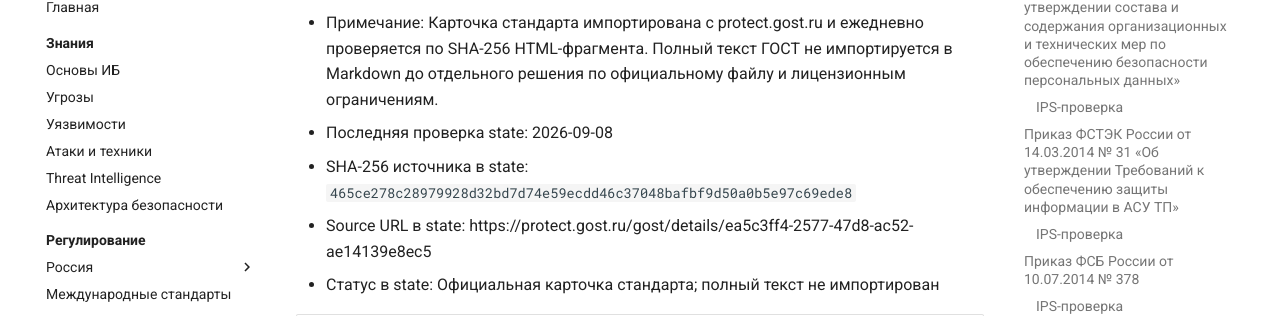
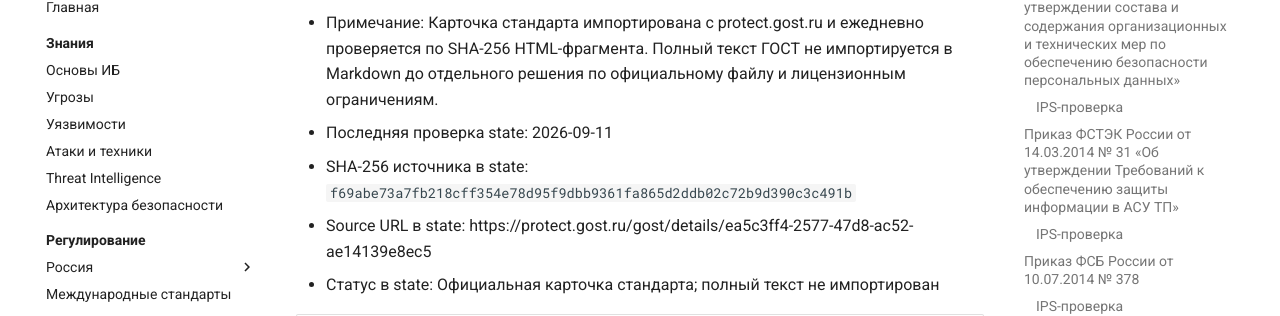
Before and after one commit to lexxand/base.cyberpractice, an MkDocs documentation site: the page built from docs/regulation/source-audits/latest.md, in a window 1280 px wide and 1400 px high, scrolled down 21099 px. Shown: the part 137-453 px from the top of the window. Built offline with MkDocs 1.6.1 and Material for MkDocs 9.7.7, drawn with Linux system fonts in a browser that asks for light colours; comment, search, counter and statistics services are not loaded; some of the changed text lies outside the part shown.

Commit message:
Update regulation documents

```diff
--- a/docs/regulation/source-audits/latest.md
+++ b/docs/regulation/source-audits/latest.md
@@ -25,7 +25,7 @@
 - Дата: 18.02.2013
 - Почему не full-text: импортирована официальная карточка/страница метаданных; полный текст документа в этом источнике не опубликован или требует отдельного официального источника
 - Примечание: IPS по дате/номеру не возвращает базовый приказ. БДУ ФСТЭК содержит официальную карточку и ссылку на страницу ФСТЭК, но не полный текст; из текущей среды fstec.ru не отвечает до таймаута.
-- Последняя проверка state: 2026-09-08
+- Последняя проверка state: 2026-09-11
 - SHA-256 источника в state: `f2c23305524846b1c8c054cd6985fbaff0f54a555542a569019ec31441c80859`
 - Source URL в state: https://bdu.fstec.ru/documents/20
 - Статус в state: Официальная карточка; полный текст не импортирован
@@ -53,7 +53,7 @@
 - Дата: 14.03.2014
 - Почему не full-text: импортирована официальная карточка/страница метаданных; полный текст документа в этом источнике не опубликован или требует отдельного официального источника
 - Примечание: IPS по дате/номеру не возвращает базовый приказ. БДУ ФСТЭК содержит официальную карточку и ссылку на страницу ФСТЭК, но не полный текст; из текущей среды fstec.ru не отвечает до таймаута.
-- Последняя проверка state: 2026-09-08
+- Последняя проверка state: 2026-09-11
 - SHA-256 источника в state: `bde7a02e6a9b5151785ae05dbd035d5f210283bb8f64c2ccbf1acc86d1763c97`
 - Source URL в state: https://bdu.fstec.ru/documents/25
 - Статус в state: Официальная карточка; полный текст не импортирован
@@ -81,7 +81,7 @@
 - Дата: 10.07.2014
 - Почему не full-text: импортирована официальная карточка/страница метаданных; полный текст документа в этом источнике не опубликован или требует отдельного официального источника
 - Примечание: Официальная статья ФСБ от 21.06.2016 содержит приказ № 378 в перечне действующих нормативно-методических документов. Полный текст приказа в статье не опубликован, поэтому страница не помечается как полный текст приказа.
-- Последняя проверка state: 2026-09-08
+- Последняя проверка state: 2026-09-11
 - SHA-256 источника в state: `7068967ea45bd56edf3eb3327f0187da727bb2c35feceb9241a00d945f8358b3`
 - Source URL в state: http://www.fsb.ru/fsb/science/single.htm!id%3D10437725%40fsbResearchart.html
 - Статус в state: Официальная карточка/статья ФСБ; полный текст приказа не импортирован
@@ -108,7 +108,7 @@
 - Дата: 05.02.2021
 - Почему не full-text: импортирована официальная карточка/страница метаданных; полный текст документа в этом источнике не опубликован или требует отдельного официального источника
 - Примечание: БДУ ФСТЭК содержит официальную карточку и ссылку на страницу ФСТЭК, но не полный текст; из текущей среды fstec.ru не отвечает до таймаута.
-- Последняя проверка state: 2026-09-08
+- Последняя проверка state: 2026-09-11
 - SHA-256 источника в state: `612878f7868ab38429458fafb7932e9a74ccde5c9c2b0273f675f99b56e6cdd4`
 - Source URL в state: https://bdu.fstec.ru/documents/18
 - Статус в state: Официальная карточка; полный текст не импортирован
@@ -134,7 +134,7 @@
 - Дата: 25.11.2025
 - Почему не full-text: есть официальные ссылки-кандидаты, но полный официальный источник пока не получен и не захэширован
 - Примечание: Нужна официальная страница/файл ФСТЭК для полного импорта. Из текущей среды fstec.ru не отвечает до TCP/HTTPS timeout; вторичные источники не используются.
-- Последняя проверка state: 2026-09-08
+- Последняя проверка state: 2026-09-11
 - Статус в state: Требует проверки
 
 | Ссылка | Результат | Детали |
@@ -157,7 +157,7 @@
 - Дата: 12.05.2026
 - Почему не full-text: есть официальные ссылки-кандидаты, но полный официальный источник пока не получен и не захэширован
 - Примечание: Нужна официальная страница/файл ФСТЭК для полного импорта. Из текущей среды fstec.ru не отвечает до TCP/HTTPS timeout; вторичные источники не используются.
-- Последняя проверка state: 2026-09-08
+- Последняя проверка state: 2026-09-11
 - Статус в state: Требует проверки
 
 | Ссылка | Результат | Детали |
@@ -180,7 +180,7 @@
 - Дата: 05.09.2013
 - Почему не full-text: есть официальные ссылки-кандидаты, но полный официальный источник пока не получен и не захэширован
 - Примечание: IPS по дате/номеру не возвращает приказ № 996. Документ исторический: требования обезличивания заменены приказом Роскомнадзора № 140 от 19.06.2025. Официальный поисковый индекс показывает региональную страницу Роскомнадзора с записью о приказе № 996 и регистрацией Минюста № 29935, но из текущей среды rkn.gov.ru/digital.gov.ru не отвечают до TCP/HTTPS timeout; вторичные источники не используются.
-- Последняя проверка state: 2026-09-08
+- Последняя проверка state: 2026-09-11
 - Статус в state: Исторический документ; требуется проверка замещения приказом № 140
 
 | Ссылка | Результат | Детали |
@@ -208,7 +208,7 @@
 - Дата: 22.01.2025
 - Почему не full-text: зафиксирован официальный файл и его SHA-256; полный текст файла не извлекается в Markdown до добавления отдельного repeatable extractor
 - Примечание: Официальный источник cbr.ru отдает документ как PDF. Файл фиксируется по SHA-256 и проверяется ежедневно; текст PDF в Markdown не извлекается.
-- Последняя проверка state: 2026-09-08
+- Последняя проверка state: 2026-09-11
 - SHA-256 источника в state: `ba8dfe621ce781ac447d2aa3f2aae6dd25ca117901c6191a11365983d8e23e02`
 - Source URL в state: https://www.cbr.ru/crosscut/lawacts/file/9945
 - Content-Type файла в state: `application/pdf`
@@ -237,7 +237,7 @@
 - Дата: 17.04.2019
 - Почему не full-text: зафиксирован официальный файл и его SHA-256; полный текст файла не извлекается в Markdown до добавления отдельного repeatable extractor
 - Примечание: Официальный источник cbr.ru отдает документ как PDF. Файл фиксируется по SHA-256 и проверяется ежедневно; текст PDF в Markdown не извлекается.
-- Последняя проверка state: 2026-09-08
+- Последняя проверка state: 2026-09-11
 - SHA-256 источника в state: `1f719f7da5b64a8d4848b08b5d3212e9a472658d8d437484bf80d4ccecdb987e`
 - Source URL в state: https://www.cbr.ru/ref/analytics/na_vr/file/812
 - Content-Type файла в state: `application/pdf`
@@ -265,7 +265,7 @@
 - Дата: 30.01.2025
 - Почему не full-text: зафиксирован официальный файл и его SHA-256; полный текст файла не извлекается в Markdown до добавления отдельного repeatable extractor
 - Примечание: Поиск Банка России возвращает № 851-П от 30.01.2025. Официальный источник cbr.ru отдает документ как PDF. Файл фиксируется по SHA-256 и проверяется ежедневно; текст PDF в Markdown не извлекается.
-- Последняя проверка state: 2026-09-08
+- Последняя проверка state: 2026-09-11
 - SHA-256 источника в state: `e1f634070c57c71dd85f550466d35fed608f48886c5710b8566811c4425b0cbd`
 - Source URL в state: https://www.cbr.ru/ref/analytics/na_vr/file/6262
 - Content-Type файла в state: `application/pdf`
@@ -293,7 +293,7 @@
 - Дата: 24.10.2024
 - Почему не full-text: импортирована официальная карточка/страница метаданных; полный текст документа в этом источнике не опубликован или требует отдельного официального источника
 - Примечание: Карточка стандарта импортирована с protect.gost.ru и ежедневно проверяется по SHA-256 HTML-фрагмента. Полный текст ГОСТ не импортируется в Markdown до отдельного решения по официальному файлу и лицензионным ограничениям.
-- Последняя проверка state: 2026-09-08
+- Последняя проверка state: 2026-09-11
 - SHA-256 источника в state: `840872e804c1e9ad1e963dff5cb05b7210a419bb9f4177edfc6fb975b5b9ee02`
 - Source URL в state: https://protect.gost.ru/gost/details/f3818925-a96f-4f55-96e9-46b44720ee64
 - Статус в state: Официальная карточка стандарта; полный текст не импортирован
@@ -319,7 +319,7 @@
 - Дата: 2021
 - Почему не full-text: импортирована официальная карточка/страница метаданных; полный текст документа в этом источнике не опубликован или требует отдельного официального источника
 - Примечание: Карточка стандарта импортирована с protect.gost.ru и ежедневно проверяется по SHA-256 HTML-фрагмента. Полный текст ГОСТ не импортируется в Markdown до отдельного решения по официальному файлу и лицензионным ограничениям.
-- Последняя проверка state: 2026-09-08
+- Последняя проверка state: 2026-09-11
 - SHA-256 источника в state: `cc2ca816e54097b952e1cc4b86a9f1675af7e1bb64b4eb9817c10fc6468231a1`
 - Source URL в state: https://protect.gost.ru/gost/details/c584277d-3b7d-4459-96bb-f6441a0ecc98
 - Статус в state: Официальная карточка стандарта; полный текст не импортирован
@@ -345,7 +345,7 @@
 - Дата: 2022
 - Почему не full-text: импортирована официальная карточка/страница метаданных; полный текст документа в этом источнике не опубликован или требует отдельного официального источника
 - Примечание: Карточка стандарта импортирована с protect.gost.ru и ежедневно проверяется по SHA-256 HTML-фрагмента. Полный текст ГОСТ не импортируется в Markdown до отдельного решения по официальному файлу и лицензионным ограничениям.
-- Последняя проверка state: 2026-09-08
+- Последняя проверка state: 2026-09-11
 - SHA-256 источника в state: `72fd2926b33965cd673271492e9c1b2318466b8eb76d8cec41939c28fed5e73e`
 - Source URL в state: https://protect.gost.ru/gost/details/d5008460-671b-4563-9388-d1d0f9ecdbbf
 - Статус в state: Официальная карточка стандарта; полный текст не импортирован
@@ -371,7 +371,7 @@
 - Дата: 2022
 - Почему не full-text: импортирована официальная карточка/страница метаданных; полный текст документа в этом источнике не опубликован или требует отдельного официального источника
 - Примечание: Карточка стандарта импортирована с protect.gost.ru и ежедневно проверяется по SHA-256 HTML-фрагмента. Полный текст ГОСТ не импортируется в Markdown до отдельного решения по официальному файлу и лицензионным ограничениям.
-- Последняя проверка state: 2026-09-08
+- Последняя проверка state: 2026-09-11
 - SHA-256 источника в state: `4af1459b3c21c8f6038c87b88c4730ca364359198f27f41fe23a66157b4da5bf`
 - Source URL в state: https://protect.gost.ru/gost/details/3dcc47c2-d28d-4a0d-a7cc-6f4ad8609b7c
 - Статус в state: Официальная карточка стандарта; полный текст не импортирован
@@ -397,7 +397,7 @@
 - Дата: 2022
 - Почему не full-text: импортирована официальная карточка/страница метаданных; полный текст документа в этом источнике не опубликован или требует отдельного официального источника
 - Примечание: Карточка стандарта импортирована с protect.gost.ru и ежедневно проверяется по SHA-256 HTML-фрагмента. Полный текст ГОСТ не импортируется в Markdown до отдельного решения по официальному файлу и лицензионным ограничениям.
-- Последняя проверка state: 2026-09-08
+- Последняя проверка state: 2026-09-11
 - SHA-256 источника в state: `b12d33693a55f971990884d5b4e4d7a0bebbf690e23bfcc7e7f2df4d515ddaee`
 - Source URL в state: https://protect.gost.ru/gost/details/45281d05-ebb9-4819-ae17-f8efa45b69fa
 - Статус в state: Официальная карточка стандарта; полный текст не импортирован
@@ -423,7 +423,7 @@
 - Дата: 2022
 - Почему не full-text: импортирована официальная карточка/страница метаданных; полный текст документа в этом источнике не опубликован или требует отдельного официального источника
 - Примечание: Карточка стандарта импортирована с protect.gost.ru и ежедневно проверяется по SHA-256 HTML-фрагмента. Полный текст ГОСТ не импортируется в Markdown до отдельного решения по официальному файлу и лицензионным ограничениям.
-- Последняя проверка state: 2026-09-08
+- Последняя проверка state: 2026-09-11
 - SHA-256 источника в state: `39290405e945f0693cedfa4c679093470021663af33da8bbad4d62ebeb21db85`
 - Source URL в state: https://protect.gost.ru/gost/details/5eb2da92-c6e0-46ef-b260-051a7b6daf09
 - Статус в state: Официальная карточка стандарта; полный текст не импортирован
@@ -449,7 +449,7 @@
 - Дата: 2024
 - Почему не full-text: импортирована официальная карточка/страница метаданных; полный текст документа в этом источнике не опубликован или требует отдельного официального источника
 - Примечание: Карточка стандарта импортирована с protect.gost.ru и ежедневно проверяется по SHA-256 HTML-фрагмента. Полный текст ГОСТ не импортируется в Markdown до отдельного решения по официальному файлу и лицензионным ограничениям.
-- Последняя проверка state: 2026-09-08
+- Последняя проверка state: 2026-09-11
 - SHA-256 источника в state: `bce1ad2cfd506c58f92b92ac9c9b728680e299d899b9f5c8a54813c1a3f9f1e2`
 - Source URL в state: https://protect.gost.ru/gost/details/01dbad89-c066-4afe-887d-19e66b116949
 - Статус в state: Официальная карточка стандарта; полный текст не импортирован
@@ -475,7 +475,7 @@
 - Дата: 28.01.2014
 - Почему не full-text: импортирована официальная карточка/страница метаданных; полный текст документа в этом источнике не опубликован или требует отдельного официального источника
 - Примечание: Карточка стандарта импортирована с protect.gost.ru и ежедневно проверяется по SHA-256 HTML-фрагмента. Полный текст ГОСТ не импортируется в Markdown до отдельного решения по официальному файлу и лицензионным ограничениям.
-- Последняя проверка state: 2026-09-08
+- Последняя проверка state: 2026-09-11
 - SHA-256 источника в state: `b33c0fae254f23702bf89420ae39869a624648380c847d1ff751aa7188f041f2`
 - Source URL в state: https://protect.gost.ru/gost/details/833cf1bb-c3db-4a87-a37e-3b513c006ed6
 - Статус в state: Официальная карточка стандарта; полный текст не импортирован
@@ -501,8 +501,8 @@
 - Дата: 2018
 - Почему не full-text: импортирована официальная карточка/страница метаданных; полный текст документа в этом источнике не опубликован или требует отдельного официального источника
 - Примечание: Карточка стандарта импортирована с protect.gost.ru и ежедневно проверяется по SHA-256 HTML-фрагмента. Полный текст ГОСТ не импортируется в Markdown до отдельного решения по официальному файлу и лицензионным ограничениям.
-- Последняя проверка state: 2026-09-08
-- SHA-256 источника в state: `465ce278c28979928d32bd7d74e59ecdd46c37048bafbf9d50a0b5e97c69ede8`
+- Последняя проверка state: 2026-09-11
+- SHA-256 источника в state: `f69abe73a7fb218cff354e78d95f9dbb9361fa865d2ddb02c72b9d390c3c491b`
 - Source URL в state: https://protect.gost.ru/gost/details/ea5c3ff4-2577-47d8-ac52-ae14139e8ec5
 - Статус в state: Официальная карточка стандарта; полный текст не импортирован
 
@@ -527,7 +527,7 @@
 - Дата: 2018
 - Почему не full-text: импортирована официальная карточка/страница метаданных; полный текст документа в этом источнике не опубликован или требует отдельного официального источника
 - Примечание: Карточка стандарта импортирована с protect.gost.ru и ежедневно проверяется по SHA-256 HTML-фрагмента. Полный текст ГОСТ не импортируется в Markdown до отдельного решения по официальному файлу и лицензионным ограничениям.
-- Последняя проверка state: 2026-09-08
+- Последняя проверка state: 2026-09-11
 - SHA-256 источника в state: `1425ac0b15818c249d4dcf0aa13cb74bad6efdde76eac42d6757216eee84497b`
 - Source URL в state: https://protect.gost.ru/gost/details/52ca9e86-3363-496b-a822-992c5e2623d3
 - Статус в state: Официальная карточка стандарта; полный текст не импортирован
@@ -553,7 +553,7 @@
 - Дата: 09.06.2012
 - Почему не full-text: зафиксирован официальный файл и его SHA-256; полный текст файла не извлекается в Markdown до добавления отдельного repeatable extractor
 - Примечание: На cbr.ru есть HTML-страница 382-П, но ссылка полного документа внутри страницы ведет на PDF. Файл фиксируется по SHA-256 и проверяется ежедневно; текст PDF в Markdown не извлекается.
-- Последняя проверка state: 2026-09-08
+- Последняя проверка state: 2026-09-11
 - SHA-256 источника в state: `5f301e0d732549321d10eba4e9cf50208002731f8d2afba280b7587621b3a7b9`
 - Source URL в state: https://www.cbr.ru/Queries/UniDbQuery/File/85920?fileId=-1&scope=1350
 - Content-Type файла в state: `application/pdf`
@@ -582,7 +582,7 @@
 - Дата: 20.04.2021
 - Почему не full-text: зафиксирован официальный файл и его SHA-256; полный текст файла не извлекается в Markdown до добавления отдельного repeatable extractor
 - Примечание: Официальный источник cbr.ru отдает документ как PDF. Файл фиксируется по SHA-256 и проверяется ежедневно; текст PDF в Markdown не извлекается.
-- Последняя проверка state: 2026-09-08
+- Последняя проверка state: 2026-09-11
 - SHA-256 источника в state: `20a6eb9af75885c1821d30ba147950761c1e92c67107bb09614a6fa9f1269e6c`
 - Source URL в state: https://www.cbr.ru/ref/analytics/na_vr/file/2334
 - Content-Type файла в state: `application/pdf`
```
